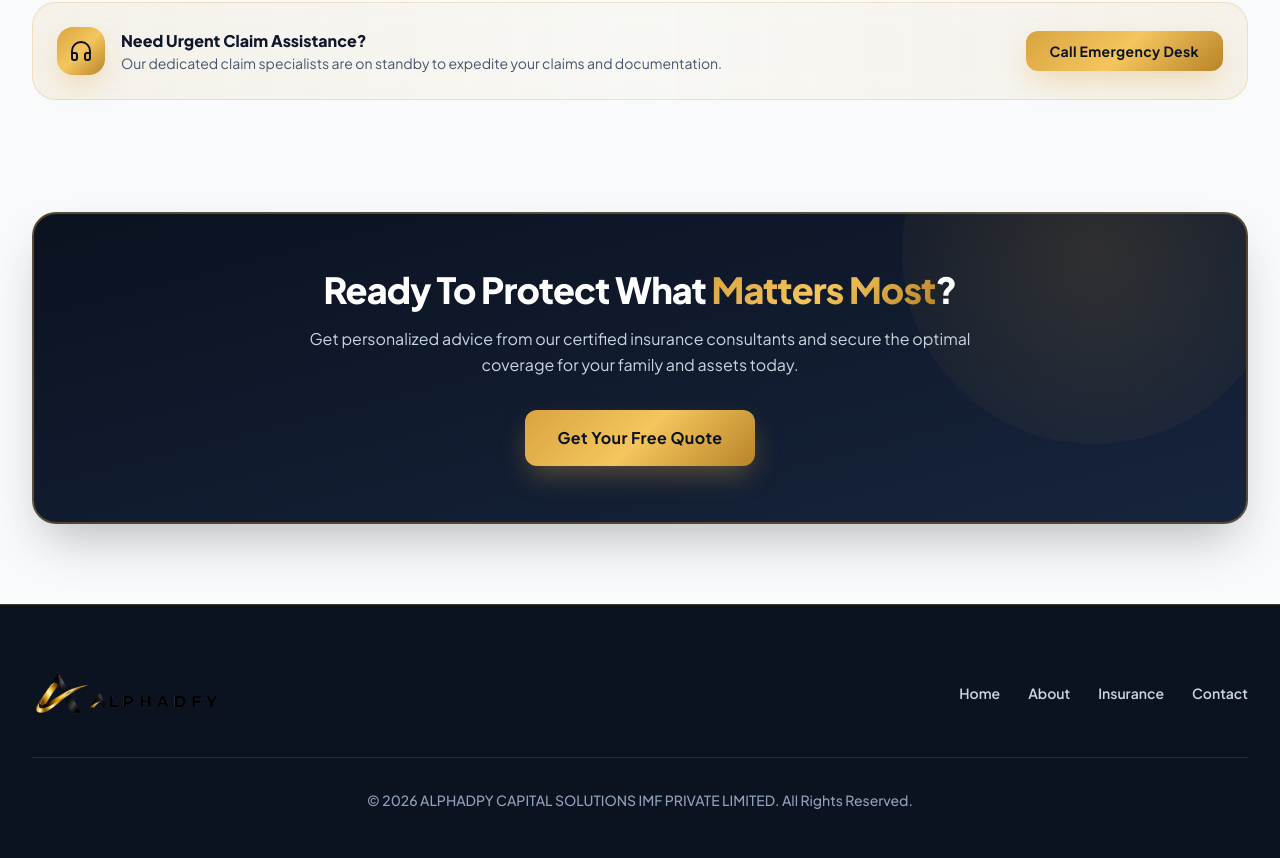
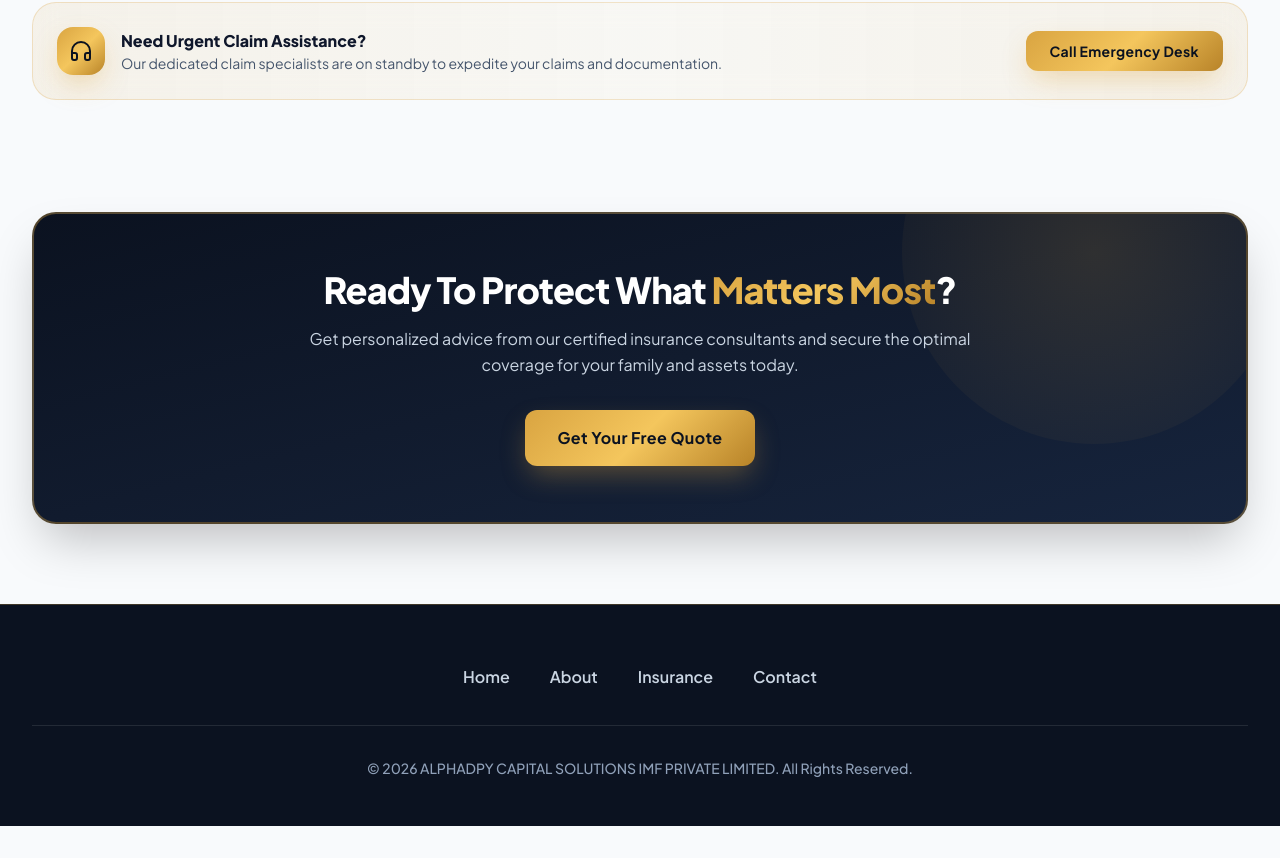
Before and after one commit to Athi0077/ALPHADFY, a React (Vite) app in the folder frontend/: page / in a window 1280 px wide. Shown: the part 4960-5818 px from the top of the page. After the commit the page ends 5786 px from the top, so only its background shows below. Built offline with nearby package versions, Linux system fonts and the light colour scheme; no server answers.

Commit message:
fix fooder

```diff
--- a/frontend/src/components/Footer.jsx
+++ b/frontend/src/components/Footer.jsx
@@ -15,20 +15,11 @@ export default function Footer() {
   };
 
   return (
-    <footer className="bg-[#0B1220] text-white pt-16 pb-12 border-t border-[#D9A441]/25 relative">
+    <footer className="bg-[#0B1220] text-white pt-14 pb-12 border-t border-[#D9A441]/25 relative">
       <div className="max-w-7xl mx-auto px-4 sm:px-6 lg:px-8">
-        <div className="flex flex-col md:flex-row items-center justify-between gap-8 pb-10 border-b border-white/10">
-          {/* Logo */}
-          <a href="#home" onClick={(e) => scrollTo(e, 'home')} className="flex items-center">
-            <img
-              src="/screen1.png"
-              alt="ALPHADFY"
-              className="h-12 w-auto object-contain transition-transform hover:scale-105"
-            />
-          </a>
-
-          {/* Nav links */}
-          <div className="flex flex-wrap justify-center gap-7">
+        {/* Nav Links (Centered) */}
+        <div className="flex items-center justify-center pb-8 border-b border-white/10">
+          <div className="flex flex-wrap items-center justify-center gap-7 sm:gap-10">
             {[
               { name: 'Home', id: 'home' },
               { name: 'About', id: 'about' },
@@ -39,7 +30,7 @@ export default function Footer() {
                 key={link.name}
                 href={`#${link.id}`}
                 onClick={(e) => scrollTo(e, link.id)}
-                className="text-sm font-semibold text-slate-300 hover:text-[#F4C65D] transition-colors relative group py-1"
+                className="text-sm sm:text-base font-semibold text-slate-300 hover:text-[#F4C65D] transition-colors relative group py-1"
               >
                 {link.name}
                 <span className="absolute bottom-0 left-0 w-full h-[1.5px] bg-gold-gradient scale-x-0 group-hover:scale-x-100 transition-transform duration-300 origin-left" />
@@ -48,7 +39,7 @@ export default function Footer() {
           </div>
         </div>
 
-        {/* Copyright */}
+        {/* Copyright (Centered) */}
         <div className="pt-8 text-center">
           <p className="text-xs sm:text-sm text-slate-400 font-medium">
             © 2026 ALPHADPY CAPITAL SOLUTIONS IMF PRIVATE LIMITED. All Rights Reserved.
```
